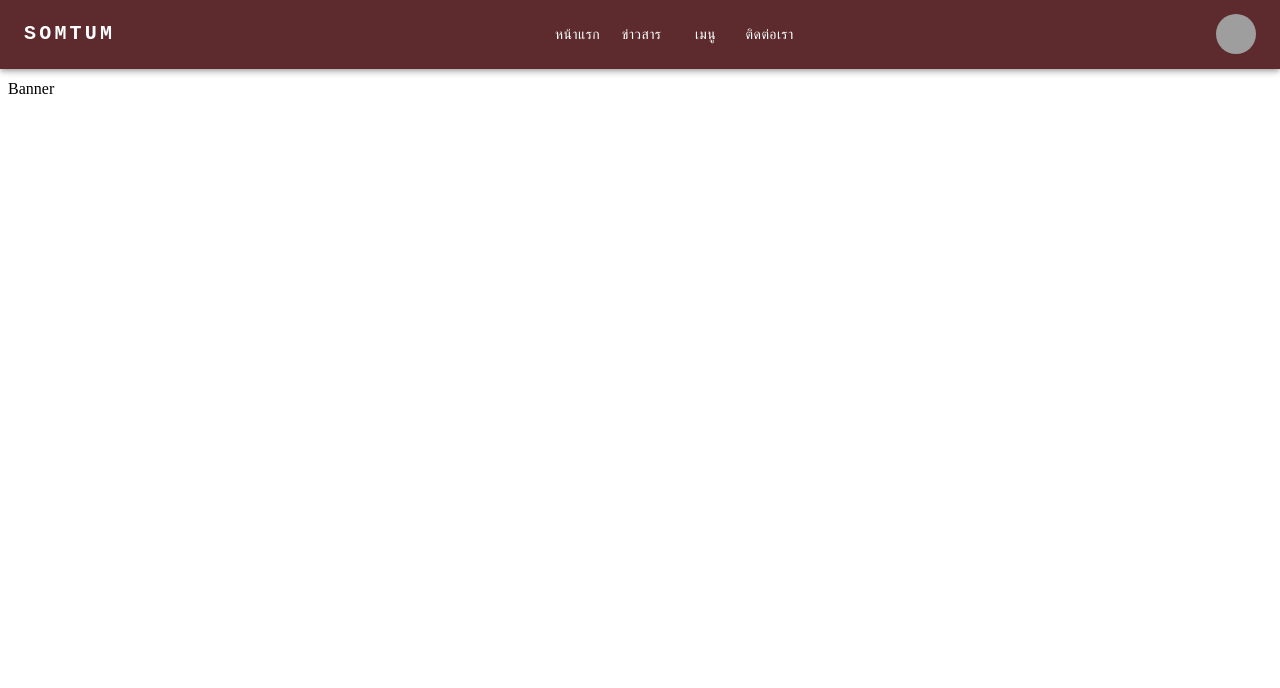
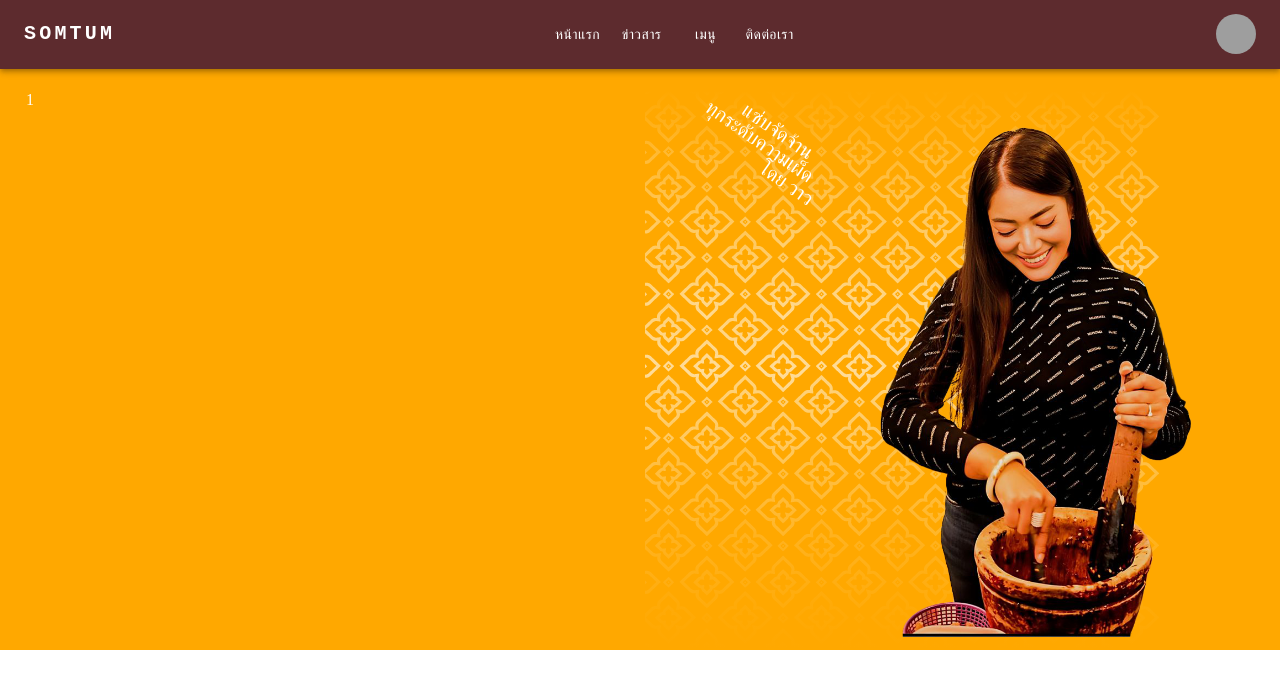
Before and after one commit to Sritpong/somtum, a React (Create React App) app: page / in a window 1280 px wide. Shown: the top 688 px of the page. Built offline with nearby package versions, Linux system fonts and the light colour scheme; grey boxes are pictures that could not be loaded.

Commit message:
Update banner and header

```diff
--- a/src/components/Banner/Banner.css
+++ b/src/components/Banner/Banner.css
@@ -0,0 +1,42 @@
+.banner {
+    width: 100%;
+    height: 600px;
+    top: 50px;
+    left: auto;
+    right: 0;
+    position: fixed;
+    background-color: #ffa800;
+}
+
+.banner-content {
+    padding: 10px;
+    padding-right: 0px;
+    padding-top: 25px;
+    color: white;
+    height: 100%;
+}
+
+.banner-item {
+    width: 100%;
+    height: 100%;
+}
+
+.banner-text-kunwow p {
+    font-size: 20px;
+    transform: rotate(35deg);
+    margin-right: 0px;
+    margin: 0 !important;
+    text-align: right;
+}
+
+@keyframes background-image-fade {
+    0% {
+        opacity: 0;
+    }
+    50% {
+        opacity: 1;
+    }
+    100% {
+        opacity: 0;
+    }
+}
--- a/src/components/Banner/Banner.js
+++ b/src/components/Banner/Banner.js
@@ -1,11 +1,59 @@
+// MUI
+import Box from '@mui/material/Box'
+
 // IMPORT CSS
 import './Banner.css'
 
 const Banner = () => {
     return (
-        <>
-            Banner
-        </>
+            <div className="banner">
+                <div className="banner-content">
+                    <Box sx={{
+                        display: 'flex',
+                        justifyContent: 'space-between',
+                        p: 1,
+                        m: 1,
+                        height: '100%'
+                    }}>
+                        <div className="banner-item">
+                            1
+                        </div>
+                        <div></div>
+                        <div className="banner-item" style={
+                            {
+                                backgroundImage: `linear-gradient(rgba(255, 168, 0, 1), rgba(255, 168, 0, 0), rgba(255, 168, 0, 1)), url("${process.env.REACT_APP_BASE_URL}/assets/images/background-thai.png")`,
+                                backgroundRepeat: 'no-repeat',
+                                backgroundPosition: 'right',
+                                display: 'flex',
+                                alignItems: 'right',
+                                height: '93%',
+                                justifyContent: 'flex-end'
+                            }
+                        }>
+                            <Box sx={{
+                                display: 'flex',
+                                justifyContent: 'space-between',
+                                p: 1,
+                                m: 1,
+                                height: '97%'
+                            }}>
+                                <div className="banner-text-kunwow">
+                                    <p>แซ่บจัดจ้าน</p>
+                                    <p>ทุกระดับความเผ็ด</p>
+                                    <p>โดย วาว</p>
+                                </div>
+                                <div>
+                                    <img src={`${process.env.REACT_APP_BASE_URL}/assets/images/kunwow.png`} style={
+                                        {
+                                            height: '98%'
+                                        }
+                                    } alt={`kunwow`} />
+                                </div>
+                            </Box>
+                        </div>
+                    </Box>
+                </div>
+            </div>
     )
 }
 
--- a/src/components/Header/Header.js
+++ b/src/components/Header/Header.js
@@ -182,7 +182,7 @@
                         onClose={handleCloseUserMenu}
                         >
                         {settings.map((setting, idx) => (
-                            setting.to != undefined ? <Link to={setting.to} className="navbarlink-mobile" >
+                            setting.to !== undefined ? <Link to={setting.to} className="navbarlink-mobile" >
                                 <MenuItem key={idx} onClick={handleCloseUserMenu} className="navbar-desktop-link-hover">
                                     <Typography textAlign="center">
                                         {
```
Also changed, not shown: public/assets/images/background-thai.png (added), public/assets/images/kunwow.png (added).
